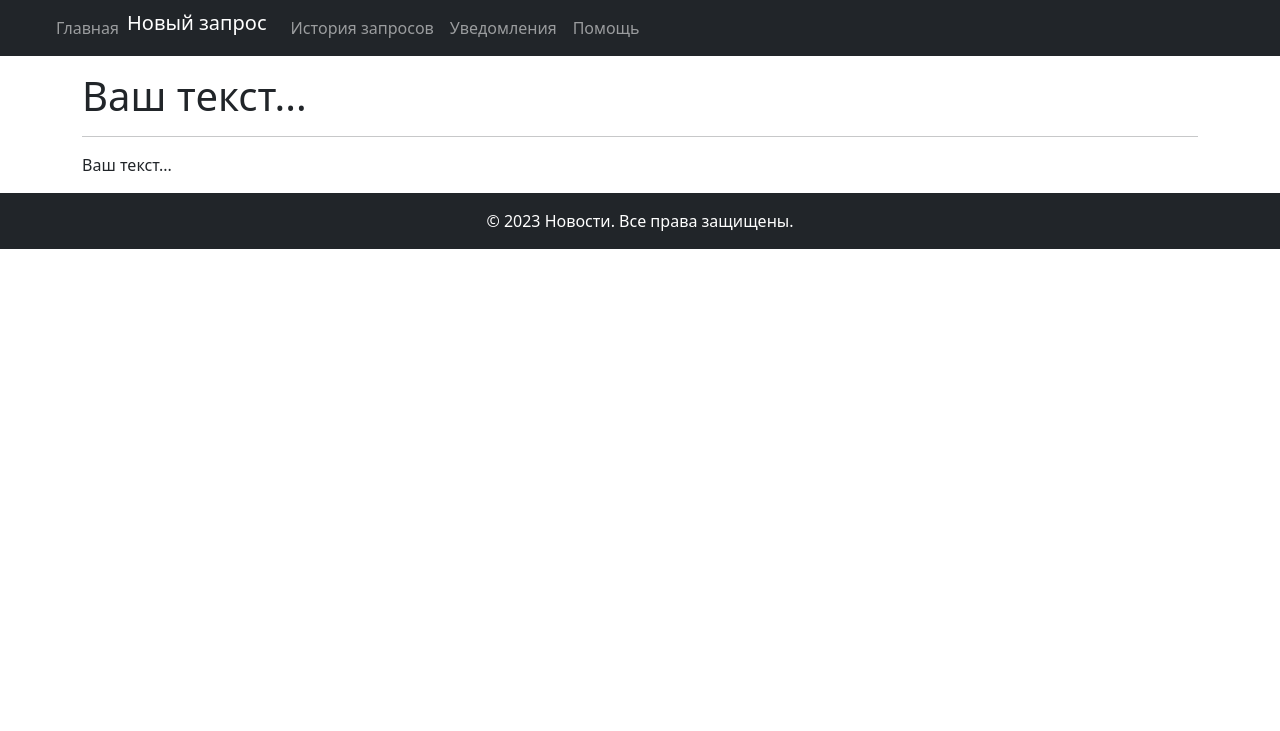
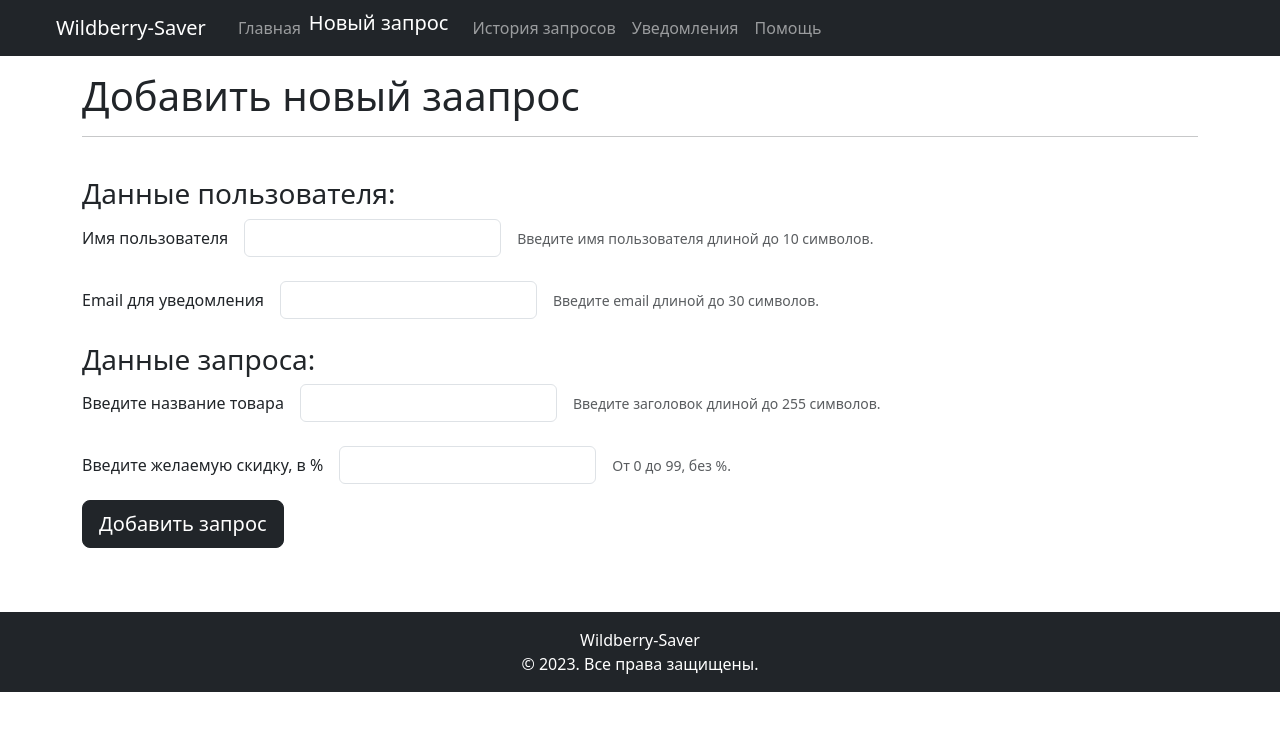
Before and after one commit to McKrei/Wildberry-Saver, a Flask app: page /add_query in a window 1280 px wide. Shown: the top 731 px of the page. Run offline with Flask 2, Linux system fonts and the light colour scheme; some libraries are stand-ins or nearby versions.

Commit message:
add all pages

```diff
--- a/app/forms.py
+++ b/app/forms.py
@@ -5,21 +5,26 @@ from wtforms.validators import DataRequired, Length, Optional, Email
 
 class NewQuery(FlaskForm):
     user = StringField(
-        'Название',
-        validators=[DataRequired(message="Поле не должно быть пустым")]
+        'Имя пользователя',
+        validators=[DataRequired(message="Поле не должно быть пустым"),
+                    Length(max=10, message='Введите заголовок длиной до 10 символов')]
     )
-    email = EmailField(
-        'Введите email',
+
+    email = StringField(
+        'Email для уведомления',
+        validators=[Email(message='Введите email'), Length(max=30, message='Введите email длиной до 30 символов')]
+    )
+
+    query = StringField(
+        'Введите название товара',
         validators=[DataRequired(message="Поле не должно быть пустым"),
-                    Email(message='Введите email')]
+                    Length(max=255, message='Введите заголовок длиной до 255 символов')]
     )
-    query = StringField(
-        'Запрос поиска',
-        validators=[DataRequired(message="Поле не должно быть пустым")]
-    )
-    percent = IntegerField(
-        'Процент скидки',
-        validators=[DataRequired(message="Поле не должно быть пустым")]
+
+    percent = StringField(
+        'Введите желаемую скидку, в %',
+        validators=[DataRequired(message="Поле не должно быть пустым"),
+                    Length(max=2, message='От 0 до 99, без %')]
     )
     submit = SubmitField('Добавить запрос')
 
@@ -27,7 +32,6 @@ class NewQuery(FlaskForm):
 class EmailSearch(FlaskForm):
     email = EmailField(
         'Введите email',
-        validators=[DataRequired(message="Поле не должно быть пустым"),
-                    Email(message='Введите email')]
+        validators=[Email(message='Введите email'), Length(max=30, message='Введите Емаил длиной до 30 символов')]
     )
     submit = SubmitField('Поиск')
--- a/app/templates/add_query.html
+++ b/app/templates/add_query.html
@@ -1,6 +1,96 @@
 {% extends "includes/base.html" %}
 {% block content %}
-  <h1>Ваш текст... </h1>
+  <h1>Добавить новый заапрос </h1>
   <hr>
-  <p class="card-text">Ваш текст... </p>
+<br>
+<form method="POST" action="" novalidate>
+  {{ form.csrf_token }}
+
+  <h3>Данные пользователя: </h3>
+
+  <div class="row g-3 align-items-center">
+    <div class="col-auto">
+      {{ form.user.label }}
+    </div>
+    <div class="col-auto">
+      {{ form.user(class="form-control") }}
+    </div>
+    {% for error in form.user.errors %}
+    <div class="alert alert-danger" role="alert">
+      <span>{{ error }}</span>
+    </div>
+    {% endfor %}
+    <div class="col-auto">
+      <span id="passwordHelpInline" class="form-text">
+        Введите имя пользователя длиной до 10 символов.
+      </span>
+    </div>
+  </div>
+<br>
+    <div class="row g-3 align-items-center">
+    <div class="col-auto">
+      {{ form.email.label }}
+    </div>
+    <div class="col-auto">
+      {{ form.email(class="form-control") }}
+    </div>
+        {% for error in form.user.errors %}
+    <div class="alert alert-danger" role="alert">
+      <span>{{ error }}</span>
+    </div>
+    {% endfor %}
+    <div class="col-auto">
+      <span id="passwordHelpInline" class="form-text">
+        Введите email длиной до 30 символов.
+      </span>
+    </div>
+
+  </div>
+<br><h3>Данные запроса: </h3>
+  <div class="row g-3 align-items-center">
+    <div class="col-auto">
+      {{ form.query.label }}
+    </div>
+    <div class="col-auto">
+      {{ form.query(class="form-control") }}
+    </div>
+    {% for error in form.query.errors %}
+    <div class="alert alert-danger" role="alert">
+      <span>{{ error }}</span>
+    </div>
+    {% endfor %}
+    <div class="col-auto">
+      <span id="passwordHelpInline" class="form-text">
+        Введите заголовок длиной до 255 символов.
+      </span>
+    </div>
+  </div>
+<br>
+  <div class="row g-3 align-items-center">
+    <div class="col-auto">
+      {{ form.percent.label }}
+    </div>
+    <div class="col-auto">
+      {{ form.percent(class="form-control") }}
+    </div>
+
+    {% for error in form.percent.errors %}
+    <div class="alert alert-danger" role="alert">
+      <span>{{ error }}</span>
+    </div>
+    {% endfor %}
+
+    <div class="col-auto">
+      <span id="passwordHelpInline" class="form-text">
+        От 0 до 99, без %.
+      </span>
+    </div>
+<br><br>
+    <div class="d-grid gap-2 d-md-block">
+    {{ form.submit(class="btn btn-dark btn-lg") }}
+    </div>
+  </div>
+
+</form>
+<br><br>
 {% endblock content %}
--- a/app/templates/includes/footer.html
+++ b/app/templates/includes/footer.html
@@ -1,3 +1,3 @@
 <footer id="footer" class="bg-dark text-white text-center py-3">
-  &copy; 2023 Новости. Все права защищены.
+  <a class="navbar-brand nav-link" href="{{ url_for('index') }}">Wildberry-Saver</a> &copy; 2023. Все права защищены.
 </footer>
--- a/app/templates/includes/navigation.html
+++ b/app/templates/includes/navigation.html
@@ -3,8 +3,12 @@
           aria-controls="navbarNav" aria-expanded="false" aria-label="Toggle navigation">
     <span class="navbar-toggler-icon"></span>
   </button>
+
   <div class="collapse navbar-collapse mx-5" id="navbarNav">
     <ul class="navbar-nav">
+      <li class="nav-item active">
+        <a class="navbar-brand nav-link" href="{{ url_for('index') }}">Wildberry-Saver</a>
+      </li>
       <li class="nav-item active">
         <a class="{% if title == 'Главная' %}navbar-brand{%else%}nav-link{%endif%}"href="{{ url_for('index') }}">Главная</a>
       </li>
--- a/app/templates/index.html
+++ b/app/templates/index.html
@@ -1,10 +1,12 @@
 {% extends "includes/base.html" %}
 {% block content %}
+<br>
   <h3 class="text-center">Добро пожаловать на Wildberries scanner!</h3>
-
+<br>
   <p class="card-text text-center">Заходите на сайт Wildberries, видете огромные скидки в 70-80% и сразу хочется успеть купить?
     Но реальны ли эти скидки?!
     Наше приложение отслеживает только реальные скидки на товары на сайте Wildberries!
     Достаточно ввести наименование товара и желаемую скидку и мы оповестим Вас, когда цена на товар снизится на столько, насколько вы указали!
     Делайте покупки на Wildberries действительно выгодно!</p>
+<br><br>
 {% endblock content %}
--- a/app/views.py
+++ b/app/views.py
@@ -33,14 +33,33 @@ def history_search():
         queries=queries,
     )
 
-@app.route('/notifications')
+@app.route('/notifications', methods=['GET', 'POST'])
 def notifications_page():
     form = EmailSearch()
-    # ToDo: сделать вывод уведомлений
-    notifications = []
+    notifications = Query.query.all()
     if form.validate_on_submit():
         email = form.email.data
+        user = User.query.filter_by(email=email).first()
+        notifications = user.notifications
         form = EmailSearch()
+
+    notifications = [{
+        'name': 'Кроссовки',
+        'discount': 22,
+        'created_at': '12-10-12',
+        'notif': 'YES',
+        'date_notif': '12-11-12',
+        'good_id': '12',
+    },
+    {
+        'name': 'Платья',
+        'discount': "60",
+        'created_at': '12-10-12',
+        'notif': 'YES',
+        'date_notif': '12-11-12',
+        'good_id': '1200',
+    }]
+
     return render_template('notifications.html',
                             title='Уведомления',
                             form=form,
@@ -63,5 +82,6 @@ def add_query():
         # ToDo: сделать добавление в базу пользователя и квери
         # db.session.add(query_obj)
         # db.session.commit()
-        return redirect(url_for('history_search'))
+        return redirect(url_for('history_search'), email=email)
+        # ToDo: редирект на history_search должен происходить с уже введенным имейлом пользователя, как это сделать?
     return render_template('add_query.html', title='Новый запрос', form=form)
```
Also changed, not shown: app/templates/help.html (+6 -4 lines), app/templates/history_search.html (+5 -3 lines), app/templates/notifications.html (+58 -2 lines), app/db.sqlite3.
